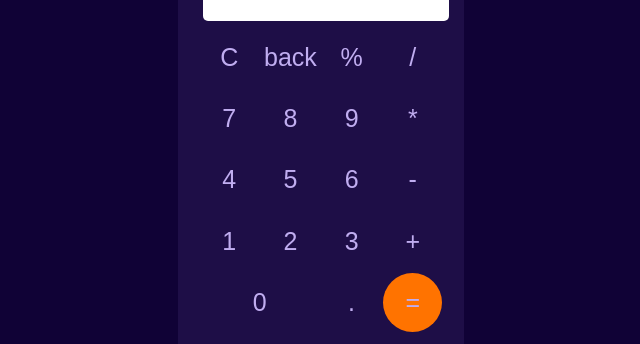
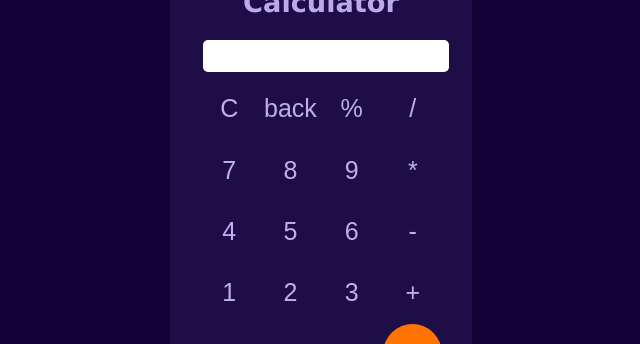
Before and after one commit to GabrielVieira14/Calculator-JS, a plain HTML site: page src/index.html in a window 1280 px wide. Shown: the part 90-434 px from the top of the page, without its empty margins (319-959 px from the left). Drawn offline with Linux system fonts and the light colour scheme.

Commit message:
primeiro commit no repositório

```diff
--- a/src/style.css
+++ b/src/style.css
@@ -10,7 +10,7 @@ body{
    text-align: center;
    font-family: Verdana, Geneva, Tahoma, sans-serif;
    display: flex;
-   margin: 1rem auto;
+   margin: 3rem auto;
 
    justify-content: center;
 }
@@ -19,13 +19,20 @@ body{
    position: absolute;
    background-color: #1e0e47;
 
-   padding: 1.25rem;
+   padding: 1.7rem;
    border-radius: 10px;
 
    margin: auto;
 
    justify-content: center;
    align-items: center;
+}
+
+.box_main h1{
+   text-align: center;
+   font-size: 1.7rem;
+
+   padding: .1rem 0 1.1rem 0;
 }
 
 button{
```
